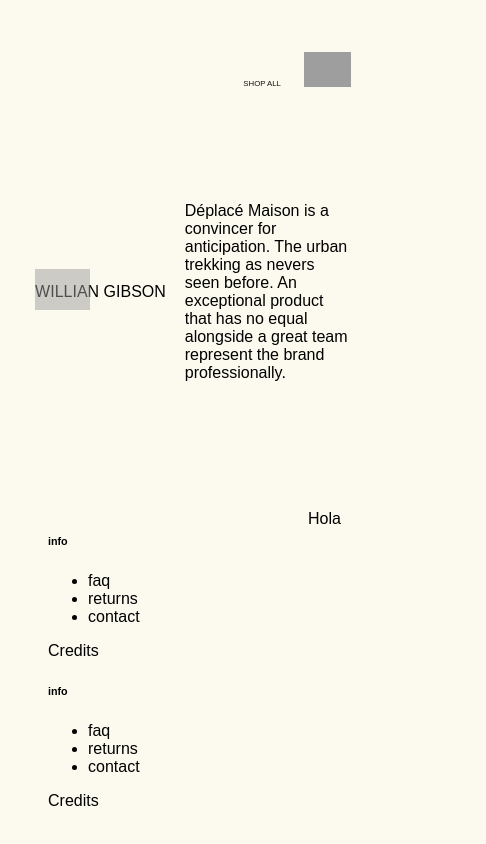
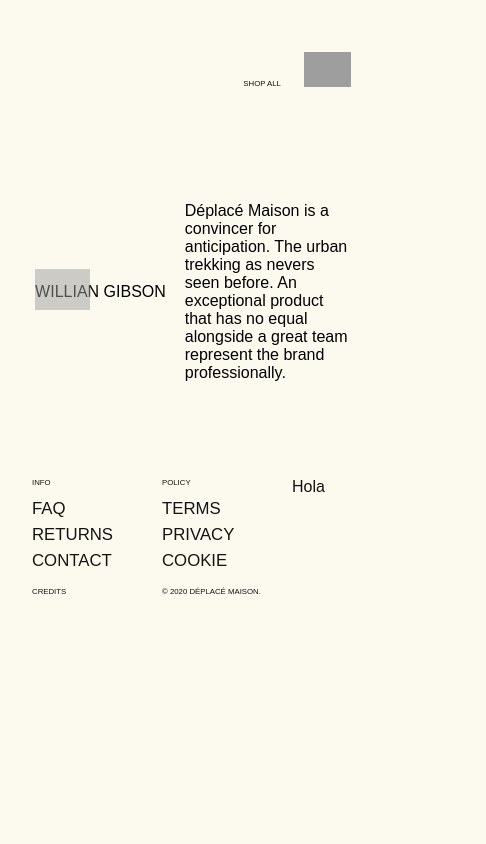
Before and after one commit to SebasttianDaza/DeplaceMaison, a React (Vite) app: page / in a window 390 px wide. Shown: the part 1027-1871 px from the top of the page, 486 px wide, since content can reach past the window. After the commit the page ends 1663 px from the top, so only its background shows below. Built offline with nearby package versions, Linux system fonts and the light colour scheme; grey boxes are pictures that could not be loaded; a web font is replaced by a local one.

Commit message:
Style footer with responsive
I've been working with the styles of the footer, but it miss section btn

```diff
--- a/src/Components/Footer/footer.css
+++ b/src/Components/Footer/footer.css
@@ -1,7 +1,11 @@
 .footer {
     display: grid;
-    grid-template-columns: 2fr 2fr 1fr ;
+    width: 100vw;
+    margin: 0 3rem 3rem 3rem;
+    grid-template-columns: 1fr 1fr .6fr;
     height: auto;
+    overflow: clip;
+    color: var(--color-text);
 }
 
 .sectionEmail {
@@ -30,7 +34,7 @@
 .formContent {
     display: flex;
     flex-direction: column;
-    justify-content: space-evenly;
+    justify-content: space-around;
     width: 100%;
     min-height: 15vh;
 }
@@ -44,7 +48,7 @@
     display: grid;
     grid-template-columns: 3fr 1fr;
     width: 80%;
-    height: auto;
+    height: 5vh;
     padding: 0 0 1rem 0;
     border-bottom: 1px solid var(--color-text);
 }
@@ -56,19 +60,83 @@
 }
 
 .contentInput [type="email"]::placeholder {
-    color: var(--color-text);
+    font: var(--font-seven);
 }
 
 .contentInput [type="email"]:focus {
     outline: none;
 }
 
+.contentInput [type="submit"] {
+    background: var(--color-primary);
+    color: var(--color-text);
+    border: none;
+    height: 100%;
+    width: 100%;
+    font: var(--font-first);
+    text-transform: uppercase;
+    cursor: pointer;
+    text-align: right;
+}
+
+.mainFooter {
+    display: grid;
+    grid-template-columns: 1fr 1fr;
+}
+
+.mainChild {
+    display: flex;
+    flex-direction: column;
+    justify-content: space-between;
+    overflow: clip;
+}
+
+
+
+.mainChildUrdonest {
+    margin: 0;
+    padding: 0;
+}
+
+.mainChild p , .mainChildUrdonest h6 {
+    font: var(--font-first);
+    text-transform: uppercase;
+}
+
+.mainChildUrdonest li {
+    font: var(--font-seven);
+    text-transform: uppercase;
+    list-style: none;
+    margin-bottom: 1rem;
+}
+
+.btnUpDown {
+    width: 100%;
+    margin: 0;
+    overflow: hidden;
+}
+
+.btnUpDown {
+    width: 70px;
+    margin: 0;
+    padding: 0;
+}
+
 @media screen and (max-width:768px) {
     .footer {
-        grid-template-columns: 2fr 1fr;
+        grid-template-columns: 1fr .5fr;
+        margin: 0 2rem 2rem 2rem;
     }
 
     .sectionEmail {
         display: none;
     }
+
+    .mainChild p , .mainChildUrdonest h6 {
+        font: var(--font-five);
+    }
+
+    .mainChildUrdonest li {
+        font: var(--font-third-secondary)
+    }
 }
--- a/src/Components/Footer/footer.jsx
+++ b/src/Components/Footer/footer.jsx
@@ -24,10 +24,10 @@ const Footer = () => {
             </form>
           </div>
         </section>
-        <section>
-          <div>
-            <h6>info</h6>
-            <ul>
+        <section className="mainFooter">
+          <div className="mainChild">
+            <ul className="mainChildUrdonest">
+              <h6>info</h6>
               <li>faq</li>
               <li>returns</li>
               <li>contact</li>
@@ -35,18 +35,20 @@ const Footer = () => {
 
             <p>Credits</p>
           </div>
-          <div>
-            <h6>info</h6>
-            <ul>
-              <li>faq</li>
-              <li>returns</li>
-              <li>contact</li>
+          <div className="mainChild">
+            <ul className="mainChildUrdonest">
+              <h6>policy</h6>
+              <li>terms</li>
+              <li>privacy</li>
+              <li>cookie</li>
             </ul>
 
-            <p>Credits</p>
+            <p>© 2020 déplacé maison.</p>
           </div>
         </section>
-        <section>Hola</section>
+        <section className="btnUpDown">
+          <p>Hola</p>
+        </section>
       </footer>
     </ErrorBoundary>
   );
--- a/src/index.css
+++ b/src/index.css
@@ -174,10 +174,10 @@ img {
 }
 
 .sectionFooter {
-  width: 100%;
+  width: 100vw;
+  overflow: hidden;
   height: auto;
   margin-top: 4rem;
-  padding: 3rem;
 }
 
 @media screen and (max-width: 768px) {
```
